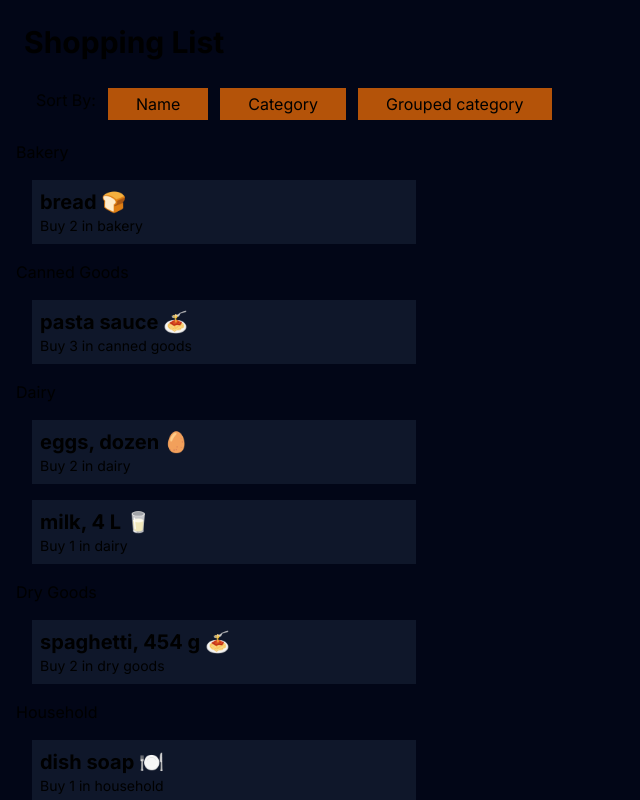
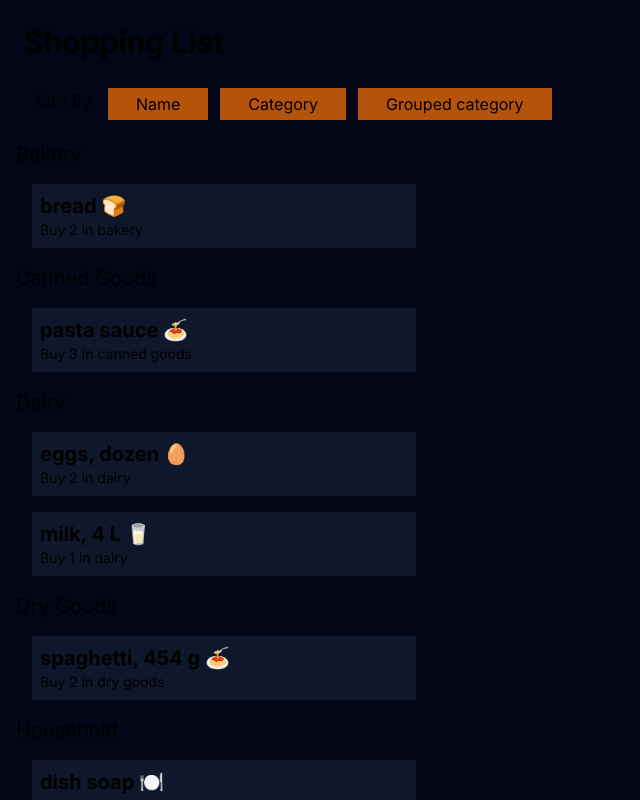
Before and after one commit to Jesse25-t/cprg306-assignments, a Next.js app: page /week-5 in a window 1280 px wide. Both pictures are taken after a click on the button "Grouped category". Shown: the top 800 px of the page, without its empty margins (0-640 px from the left). Built offline with nearby package versions, Linux system fonts and the light colour scheme.

Commit message:
second commit

```diff
--- a/app/week-5/item-list.js
+++ b/app/week-5/item-list.js
@@ -36,7 +36,7 @@ export default function ItemList() {
       <div className="flex space-x-3 p-5">
         <p>Sort By:</p>
         <button
-          className="bg-amber-700 px-7 py-1 "
+          className="bg-amber-700 px-7 py-1 active:bg-amber-800"
           onClick={() => {
             setSortBy("name");
             setIsGrouped(false);
@@ -45,7 +45,7 @@ export default function ItemList() {
           Name
         </button>
         <button
-          className="bg-amber-700 px-7 py-1 m1-1"
+          className="bg-amber-700 px-7 py-1 m1-1 active:bg-amber-800"
           onClick={() => {
             setSortBy("category");
             setIsGrouped(false);
@@ -54,7 +54,7 @@ export default function ItemList() {
           Category
         </button>
         <button
-          className="bg-amber-700 px-7 py-1 m1-1"
+          className="bg-amber-700 px-7 py-1 m1-1 active:bg-amber-800"
           onClick={() => {
             setSortBy("name");
             setIsGrouped(true);
@@ -67,7 +67,7 @@ export default function ItemList() {
         Object.keys(groupedItems).sort().map((category) => {
           return (
             <div key={category}>
-              <div className="capitalize">{category}</div>
+              <div className="capitalize text-xl">{category}</div>
               {groupedItems[category].map((item) => (
                 <div className="p-2 m-4 bg-slate-900 max-w-sm" key={item.id}>
                   <Item
```
